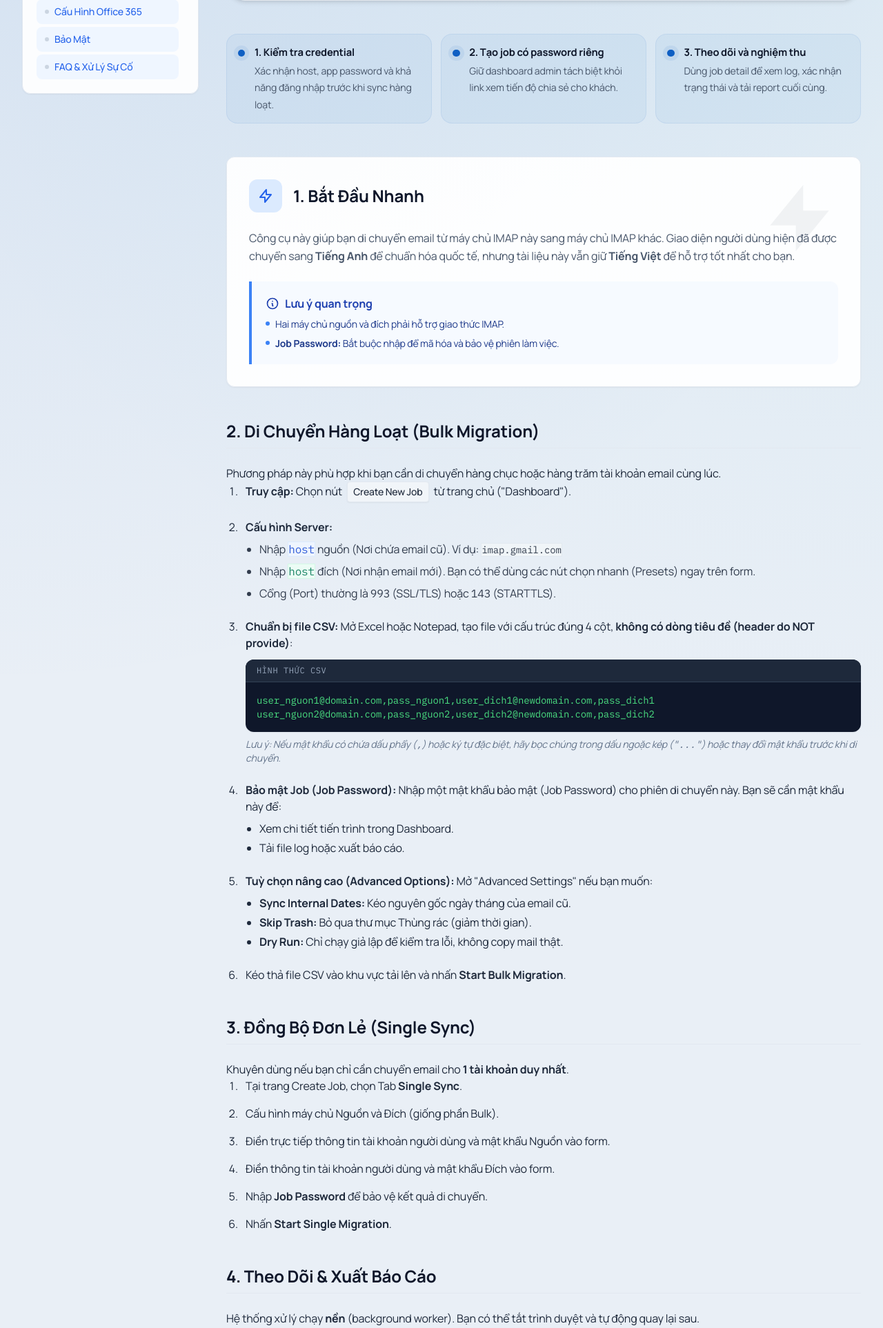
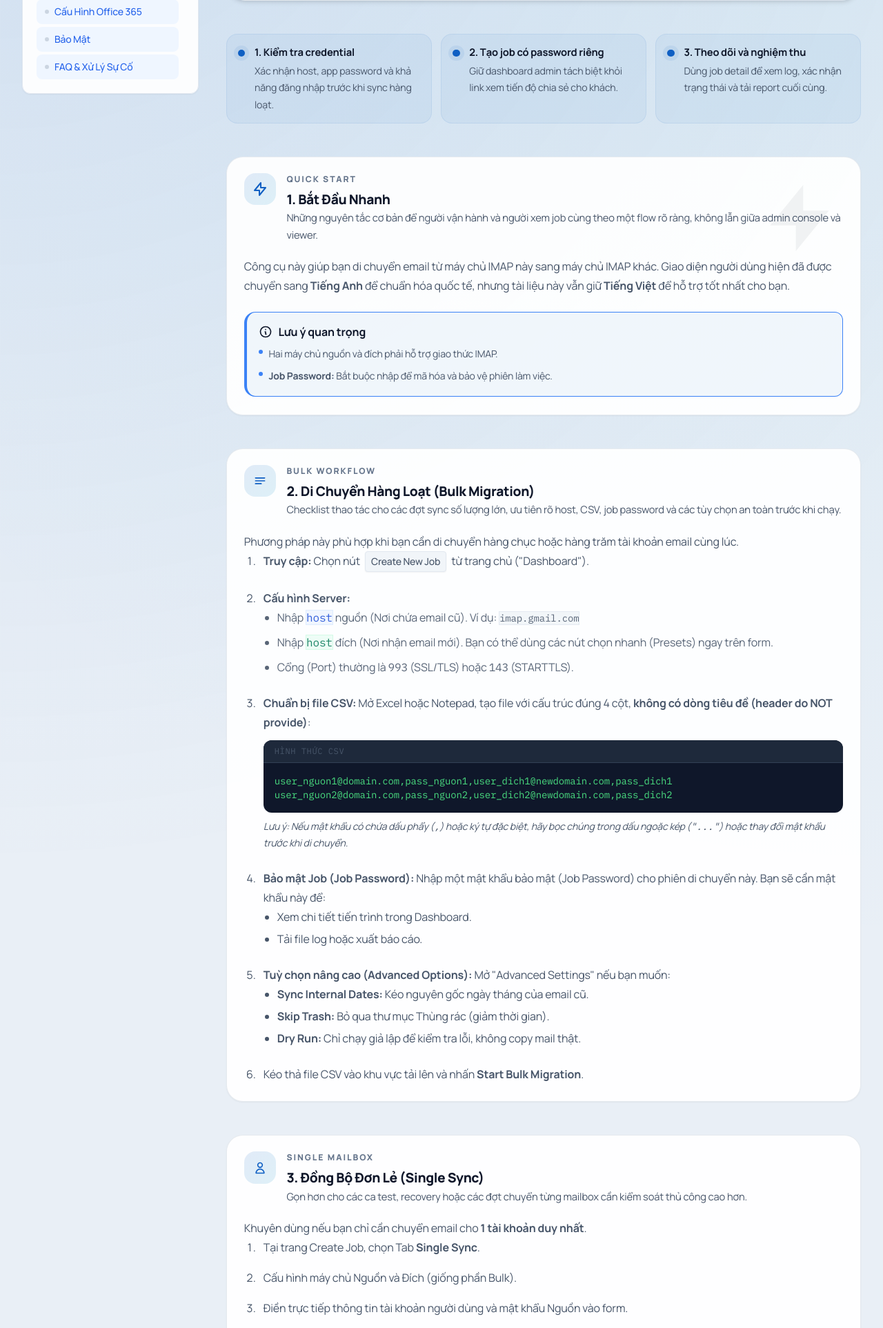
Before and after one commit to phongdh262/web_imapsyncmail, a FastAPI app: page /guide.html in a window 1280 px wide. Shown: the part 436-2361 px from the top of the page at 69% size. Run offline with FastAPI, Linux system fonts and the light colour scheme; some libraries are stand-ins or nearby versions.

Commit message:
Sync admin password from env and unify guide UI

```diff
--- a/backend/main.py
+++ b/backend/main.py
@@ -42,6 +42,38 @@ except Exception as e:
             f.write(f"[{datetime.datetime.now()}] {error_msg}\n")
     except:
         pass
+
+def bootstrap_admin_account():
+    admin_username = os.getenv("ADMIN_USERNAME", "phongdh").strip() or "phongdh"
+    admin_password = os.getenv("ADMIN_PASSWORD")
+
+    if not admin_password:
+        logger.warning("ADMIN_PASSWORD environment variable not set; skipping admin bootstrap.")
+        return
+
+    db = SessionLocal()
+    try:
+        user = db.query(User).filter(User.username == admin_username).first()
+        if user:
+            if verify_password(admin_password, user.hashed_password):
+                logger.info("Admin account '%s' already matches environment password.", admin_username)
+                return
+
+            user.hashed_password = get_password_hash(admin_password)
+            logger.info("Admin account '%s' password synchronized from environment.", admin_username)
+        else:
+            user = User(username=admin_username, hashed_password=get_password_hash(admin_password))
+            db.add(user)
+            logger.info("Admin account '%s' created from environment.", admin_username)
+
+        db.commit()
+    except Exception:
+        db.rollback()
+        logger.exception("Failed to bootstrap admin account from environment.")
+    finally:
+        db.close()
+
+bootstrap_admin_account()
 
 from database import RateLimitEvent
 
--- a/css/style.css
+++ b/css/style.css
@@ -1043,6 +1043,92 @@ textarea::placeholder {
 
 [data-theme="dark"] .compact-pill {
     background: rgba(8, 17, 31, 0.46);
+}
+
+.guide-section-shell {
+    overflow: hidden;
+}
+
+.guide-section-head {
+    display: flex;
+    align-items: flex-start;
+    gap: 0.95rem;
+    padding: 1.45rem 1.55rem 0;
+}
+
+.guide-section-icon {
+    display: inline-flex;
+    align-items: center;
+    justify-content: center;
+    width: 2.9rem;
+    height: 2.9rem;
+    border-radius: 1rem;
+    background: var(--accent-gradient-soft);
+    color: var(--accent-primary);
+    flex-shrink: 0;
+}
+
+.guide-section-copy {
+    min-width: 0;
+}
+
+.guide-section-icon-danger {
+    background: rgba(239, 68, 68, 0.1);
+    color: #dc2626;
+}
+
+[data-theme="dark"] .guide-section-icon-danger {
+    background: rgba(127, 29, 29, 0.32);
+    color: #fca5a5;
+}
+
+.guide-section-kicker {
+    display: block;
+    margin-bottom: 0.35rem;
+    color: var(--text-tertiary);
+    font-size: 0.76rem;
+    font-weight: 800;
+    letter-spacing: 0.16em;
+    text-transform: uppercase;
+}
+
+.guide-section-body {
+    padding: 1.25rem 1.55rem 1.6rem;
+}
+
+.guide-section-body p,
+.guide-section-body li,
+.guide-section-body div,
+.guide-section-body ol,
+.guide-section-body ul {
+    color: var(--text-secondary);
+}
+
+.guide-section-body p,
+.guide-section-body li {
+    line-height: 1.75;
+}
+
+.guide-section-body ol,
+.guide-section-body ul {
+    margin-top: 0;
+}
+
+.guide-section-body h3,
+.guide-section-body h4 {
+    color: var(--text-primary);
+}
+
+.guide-callout {
+    padding: 1rem 1.1rem;
+    border-radius: 1rem;
+    border: 1px solid rgba(15, 95, 195, 0.14);
+    background: rgba(15, 95, 195, 0.05);
+}
+
+[data-theme="dark"] .guide-callout {
+    background: rgba(15, 95, 195, 0.12);
+    border-color: rgba(96, 165, 250, 0.16);
 }
 
 .tab-content {
--- a/templates/guide.html
+++ b/templates/guide.html
@@ -69,7 +69,7 @@
     </aside>
 
     <!-- Main Content -->
-    <main class="flex-1 min-w-0 prose prose-slate max-w-none">
+    <main class="flex-1 min-w-0 max-w-none">
         <!-- Hero Section -->
         <div class="mb-12 animate-slide-up page-hero">
             <div class="page-hero-grid">
@@ -120,33 +120,36 @@
         <!-- 1. Quick Start -->
         <section id="quick-start" class="mb-12 scroll-mt-28">
             <div
-                class="bg-white dark:bg-slate-900 rounded-xl p-8 border border-slate-200 dark:border-slate-800 shadow-sm relative overflow-hidden group hover:shadow-md transition-shadow duration-300">
+                class="section-shell guide-section-shell relative group hover:shadow-md transition-shadow duration-300">
                 <div class="absolute top-0 right-0 p-6 opacity-5 group-hover:opacity-10 transition-opacity">
                     <svg class="w-32 h-32" fill="currentColor" viewBox="0 0 24 24">
                         <path d="M13 10V3L4 14h7v7l9-11h-7z" />
                     </svg>
                 </div>
 
-                <div class="flex items-center gap-4 mb-6">
-                    <div
-                        class="w-12 h-12 bg-blue-100 dark:bg-blue-900/30 rounded-xl flex items-center justify-center text-blue-600 dark:text-blue-400">
+                <div class="guide-section-head">
+                    <div class="guide-section-icon">
                         <svg xmlns="http://www.w3.org/2000/svg" class="h-6 w-6" fill="none" viewBox="0 0 24 24"
                             stroke="currentColor">
                             <path stroke-linecap="round" stroke-linejoin="round" stroke-width="2"
                                 d="M13 10V3L4 14h7v7l9-11h-7z" />
                         </svg>
                     </div>
-                    <h2 class="text-2xl font-bold text-slate-900 dark:text-white m-0">1. Bắt Đầu Nhanh</h2>
+                    <div class="guide-section-copy">
+                        <span class="guide-section-kicker">Quick Start</span>
+                        <h2 class="section-title m-0">1. Bắt Đầu Nhanh</h2>
+                        <p class="section-note m-0">Những nguyên tắc cơ bản để người vận hành và người xem job cùng theo một flow rõ ràng, không lẫn giữa admin console và viewer.</p>
+                    </div>
                 </div>
 
-                <p class="text-slate-600 dark:text-slate-300 mb-6 leading-relaxed">
+                <div class="guide-section-body">
+                    <p class="mb-6">
                         Công cụ này giúp bạn di chuyển email từ máy chủ IMAP này sang máy chủ IMAP khác. Giao diện
                         người dùng hiện đã được chuyển sang <strong>Tiếng Anh</strong> để chuẩn hóa quốc tế, nhưng
                         tài liệu này vẫn giữ <strong>Tiếng Việt</strong> để hỗ trợ tốt nhất cho bạn.
                     </p>
 
-                <div
-                    class="bg-blue-50/50 dark:bg-blue-900/20 border-l-4 border-blue-500 p-5 rounded-r-xl backdrop-blur-sm">
+                    <div class="guide-callout border-l-4 border-blue-500 rounded-r-xl">
                         <h4 class="text-blue-800 dark:text-blue-300 font-bold mb-2 flex items-center gap-2">
                             <svg class="w-5 h-5" fill="none" viewBox="0 0 24 24" stroke="currentColor">
                                 <path stroke-linecap="round" stroke-linejoin="round" stroke-width="2"
@@ -167,14 +170,25 @@
                         </ul>
                     </div>
                 </div>
+            </div>
         </section>
 
         <!-- 2. Bulk Migration -->
         <section id="bulk-migration" class="mb-12 scroll-mt-28">
-            <h2 class="text-2xl font-bold text-slate-900 dark:text-white mb-6 border-b border-slate-200 dark:border-slate-800 pb-2">
-                2. Di Chuyển Hàng Loạt (Bulk Migration)
-            </h2>
-            <div class="prose-slate dark:prose-invert max-w-none">
+            <div class="section-shell guide-section-shell">
+                <div class="guide-section-head">
+                    <div class="guide-section-icon">
+                        <svg xmlns="http://www.w3.org/2000/svg" class="h-5 w-5" fill="none" viewBox="0 0 24 24" stroke="currentColor">
+                            <path stroke-linecap="round" stroke-linejoin="round" stroke-width="2" d="M4 7h16M4 12h16M4 17h10" />
+                        </svg>
+                    </div>
+                    <div class="guide-section-copy">
+                        <span class="guide-section-kicker">Bulk Workflow</span>
+                        <h2 class="section-title m-0">2. Di Chuyển Hàng Loạt (Bulk Migration)</h2>
+                        <p class="section-note m-0">Checklist thao tác cho các đợt sync số lượng lớn, ưu tiên rõ host, CSV, job password và các tùy chọn an toàn trước khi chạy.</p>
+                    </div>
+                </div>
+                <div class="guide-section-body">
                 <p>Phương pháp này phù hợp khi bạn cần di chuyển hàng chục hoặc hàng trăm tài khoản email cùng
                     lúc.</p>
 
@@ -234,14 +248,25 @@ user_nguon2@domain.com,pass_nguon2,user_dich2@newdomain.com,pass_dich2</pre>
                     </li>
                 </ol>
                 </div>
+            </div>
         </section>
 
         <!-- 3. Single Sync -->
         <section id="single-sync" class="mb-12 scroll-mt-28">
-            <h2 class="text-2xl font-bold text-slate-900 dark:text-white mb-6 border-b border-slate-200 dark:border-slate-800 pb-2">
-                3. Đồng Bộ Đơn Lẻ (Single Sync)
-            </h2>
-            <div class="prose-slate dark:prose-invert max-w-none">
+            <div class="section-shell guide-section-shell">
+                <div class="guide-section-head">
+                    <div class="guide-section-icon">
+                        <svg xmlns="http://www.w3.org/2000/svg" class="h-5 w-5" fill="none" viewBox="0 0 24 24" stroke="currentColor">
+                            <path stroke-linecap="round" stroke-linejoin="round" stroke-width="2" d="M16 7a4 4 0 11-8 0 4 4 0 018 0zM12 14a7 7 0 00-7 7h14a7 7 0 00-7-7z" />
+                        </svg>
+                    </div>
+                    <div class="guide-section-copy">
+                        <span class="guide-section-kicker">Single Mailbox</span>
+                        <h2 class="section-title m-0">3. Đồng Bộ Đơn Lẻ (Single Sync)</h2>
+                        <p class="section-note m-0">Gọn hơn cho các ca test, recovery hoặc các đợt chuyển từng mailbox cần kiểm soát thủ công cao hơn.</p>
+                    </div>
+                </div>
+                <div class="guide-section-body">
                 <p>Khuyên dùng nếu bạn chỉ cần chuyển email cho <strong>1 tài khoản duy nhất</strong>.</p>
                 <ol class="space-y-4 list-decimal pl-5">
                     <li class="pl-2">Tại trang Create Job, chọn Tab <strong>Single Sync</strong>.</li>
@@ -252,14 +277,25 @@ user_nguon2@domain.com,pass_nguon2,user_dich2@newdomain.com,pass_dich2</pre>
                     <li class="pl-2">Nhấn <strong>Start Single Migration</strong>.</li>
                 </ol>
                 </div>
+            </div>
         </section>
 
         <!-- 4. Monitoring -->
         <section id="monitoring" class="mb-12 scroll-mt-28">
-            <h2 class="text-2xl font-bold text-slate-900 dark:text-white mb-6 border-b border-slate-200 dark:border-slate-800 pb-2">
-                4. Theo Dõi & Xuất Báo Cáo
-            </h2>
-            <div class="prose-slate dark:prose-invert max-w-none space-y-6">
+            <div class="section-shell guide-section-shell">
+                <div class="guide-section-head">
+                    <div class="guide-section-icon">
+                        <svg xmlns="http://www.w3.org/2000/svg" class="h-5 w-5" fill="none" viewBox="0 0 24 24" stroke="currentColor">
+                            <path stroke-linecap="round" stroke-linejoin="round" stroke-width="2" d="M3 15a4 4 0 004 4h9a5 5 0 10-.1-9.999A5.002 5.002 0 006 9a4 4 0 00-3 6z" />
+                        </svg>
+                    </div>
+                    <div class="guide-section-copy">
+                        <span class="guide-section-kicker">Monitoring</span>
+                        <h2 class="section-title m-0">4. Theo Dõi & Xuất Báo Cáo</h2>
+                        <p class="section-note m-0">Theo dõi dashboard, xem log thời gian thực và tải báo cáo nghiệm thu sau khi toàn bộ mailbox hoàn tất.</p>
+                    </div>
+                </div>
+                <div class="guide-section-body space-y-6">
                 <p>Hệ thống xử lý chạy <strong>nền</strong> (background worker). Bạn có thể tắt trình duyệt và tự động quay lại sau.</p>
 
                 <div>
@@ -289,14 +325,25 @@ user_nguon2@domain.com,pass_nguon2,user_dich2@newdomain.com,pass_dich2</pre>
                     </div>
                 </div>
                 </div>
+            </div>
         </section>
 
          <!-- 5. Check Credentials -->
          <section id="check-credentials" class="mb-12 scroll-mt-28">
-            <h2 class="text-2xl font-bold text-slate-900 dark:text-white mb-6 border-b border-slate-200 dark:border-slate-800 pb-2">
-                5. Kiểm Tra Mật Khẩu Hàng Loạt (MỚI)
-            </h2>
-            <div class="prose-slate dark:prose-invert max-w-none">
+            <div class="section-shell guide-section-shell">
+                <div class="guide-section-head">
+                    <div class="guide-section-icon">
+                        <svg xmlns="http://www.w3.org/2000/svg" class="h-5 w-5" fill="none" viewBox="0 0 24 24" stroke="currentColor">
+                            <path stroke-linecap="round" stroke-linejoin="round" stroke-width="2" d="M15 7a2 2 0 012 2m4 0a6 6 0 01-7.743 5.743L11 17H9v2H7v2H4a1 1 0 01-1-1v-2.586a1 1 0 01.293-.707l5.964-5.964A6 6 0 1121 9z" />
+                        </svg>
+                    </div>
+                    <div class="guide-section-copy">
+                        <span class="guide-section-kicker">Credential QA</span>
+                        <h2 class="section-title m-0">5. Kiểm Tra Mật Khẩu Hàng Loạt</h2>
+                        <p class="section-note m-0">Rà soát trước host, app password và khả năng đăng nhập để giảm lỗi phát sinh ở giữa phiên migration.</p>
+                    </div>
+                </div>
+                <div class="guide-section-body">
                 <p>Trước khi chạy khối lượng lớn, tính năng <strong>Check Credentials</strong> giúp bạn rà soát lại tất cả mật khẩu và App Password tránh lọt lỗi hỏng kết nối lúc Sync.</p>
 
                 <ol class="space-y-4 list-decimal pl-5">
@@ -309,18 +356,24 @@ user_nguon2@domain.com,pass_nguon2,user_dich2@newdomain.com,pass_dich2</pre>
                     <li class="pl-2">Sau khi quét xong, nhấn <strong>Export Failed</strong> để lọc ra chỉ những tài khoản bị sai pass và báo khách hàng cấp lại.</li>
                 </ol>
                 </div>
+            </div>
         </section>
 
         <!-- 6. Gmail App Password Setup -->
         <section id="gmail-setup" class="mb-12 scroll-mt-28">
-            <div class="flex items-center gap-3 mb-6 border-b border-slate-200 dark:border-slate-800 pb-2">
-                <div class="w-8 h-8 rounded-lg bg-red-100 dark:bg-red-900/30 flex items-center justify-center text-red-600 dark:text-red-400">
+            <div class="section-shell guide-section-shell">
+            <div class="guide-section-head">
+                <div class="guide-section-icon guide-section-icon-danger">
                     <svg class="w-5 h-5" fill="currentColor" viewBox="0 0 24 24"><path d="M24 5.457v13.909c0 .904-.732 1.636-1.636 1.636h-3.819V11.73L12 16.64l-6.545-4.91v9.273H1.636A1.636 1.636 0 0 1 0 19.366V5.457c0-2.023 2.309-3.178 3.927-1.964L5.455 4.64 12 9.548l6.545-4.91 1.528-1.145C21.69 2.28 24 3.434 24 5.457z"/></svg>
                 </div>
-                <h2 class="text-2xl font-bold text-slate-900 dark:text-white m-0">6. Khởi tạo App Password Gmail & Workspace</h2>
+                <div class="guide-section-copy">
+                    <span class="guide-section-kicker">Gmail Setup</span>
+                    <h2 class="section-title m-0">6. Khởi tạo App Password Gmail & Workspace</h2>
+                    <p class="section-note m-0">Phần này dùng để xử lý nhanh nhóm lỗi đăng nhập Gmail và Google Workspace, đặc biệt khi người dùng đã bật xác thực hai lớp.</p>
+                </div>
             </div>
 
-            <div class="prose-slate dark:prose-invert max-w-none">
+            <div class="guide-section-body">
                 <div class="bg-amber-50 dark:bg-amber-900/20 border-l-4 border-amber-500 p-4 mb-6 rounded-r-xl">
                     <p class="m-0 text-amber-900 dark:text-amber-200 text-sm font-medium">Bắt buộc: Bạn không thể dùng mật khẩu đăng nhập thông thường của Google nữa do chính sách bảo mật. Bắt buộc phải tạo <strong>Mật khẩu ứng dụng (App Password)</strong> dài 16 ký tự.</p>
                 </div>
@@ -340,18 +393,24 @@ user_nguon2@domain.com,pass_nguon2,user_dich2@newdomain.com,pass_dich2</pre>
                     <li class="pl-2">Copy chuỗi 16 ký tự màu vàng (ví dụ: <code>abcd efgh ijkl mnop</code>) - Nhớ xóa dấu cách khi dán vào file CSV (<code>abcdefghijklmnop</code>).</li>
                 </ol>
             </div>
+            </div>
         </section>
 
          <!-- 7. Office365 App Password Setup -->
          <section id="office365-setup" class="mb-12 scroll-mt-28">
-            <div class="flex items-center gap-3 mb-6 border-b border-slate-200 dark:border-slate-800 pb-2">
-                <div class="w-8 h-8 rounded-lg bg-blue-100 dark:bg-blue-900/30 flex items-center justify-center text-blue-600 dark:text-blue-400">
+            <div class="section-shell guide-section-shell">
+            <div class="guide-section-head">
+                <div class="guide-section-icon">
                     <svg class="w-5 h-5" fill="currentColor" viewBox="0 0 24 24"><path d="M22 2v20h-2V4h-6v18H2v-8h10V2h10zm-8 4v2h4V6h-4zm0 4v2h4v-2h-4zm0 4v2h4v-2h-4z"/></svg>
                 </div>
-                <h2 class="text-2xl font-bold text-slate-900 dark:text-white m-0">7. Hướng dẫn Office 365 (O365)</h2>
+                <div class="guide-section-copy">
+                    <span class="guide-section-kicker">Office 365</span>
+                    <h2 class="section-title m-0">7. Hướng dẫn Office 365 (O365)</h2>
+                    <p class="section-note m-0">Tập hợp các bước tenant-admin và user-level để xử lý xác thực Microsoft 365 theo một luồng dễ đối chiếu.</p>
+                </div>
             </div>
 
-            <div class="prose-slate dark:prose-invert max-w-none">
+            <div class="guide-section-body">
                 <div class="bg-red-50 dark:bg-red-900/20 border-l-4 border-red-500 p-4 mb-6 rounded-r-xl">
                     <p class="m-0 text-red-900 dark:text-red-200 text-sm font-medium">Lưu ý Microsoft: Từ T9/2025, Microsoft sẽ khai tử hoàn toàn Basic Auth trên IMAP. Hiện tại hãy làm theo cấu hình dưới đây.</p>
                 </div>
@@ -365,14 +424,25 @@ user_nguon2@domain.com,pass_nguon2,user_dich2@newdomain.com,pass_dich2</pre>
                     <li class="pl-2">Nếu user liên tục gặp lỗi "AUTHENTICATIONFAILED", admin có thể cần tắt "Security Defaults" trong Entra ID (Azure AD).</li>
                 </ol>
             </div>
+            </div>
         </section>
 
         <!-- 8. Security -->
         <section id="security" class="mb-12 scroll-mt-28">
-            <h2 class="text-2xl font-bold text-slate-900 dark:text-white mb-6 border-b border-slate-200 dark:border-slate-800 pb-2">
-                8. Cơ Chế Bảo Mật Tích Hợp
-            </h2>
-            <div class="prose-slate dark:prose-invert max-w-none">
+            <div class="section-shell guide-section-shell">
+                <div class="guide-section-head">
+                    <div class="guide-section-icon">
+                        <svg xmlns="http://www.w3.org/2000/svg" class="h-5 w-5" fill="none" viewBox="0 0 24 24" stroke="currentColor">
+                            <path stroke-linecap="round" stroke-linejoin="round" stroke-width="2" d="M12 11c0 .967-.784 1.75-1.75 1.75S8.5 11.967 8.5 11s.784-1.75 1.75-1.75S12 10.033 12 11zm0 0V8m0 7v1m7-5h1M4 11H3m14.95 4.95l.707.707M6.343 6.343l-.707-.707m12.314 0l-.707.707M6.343 15.657l-.707.707" />
+                        </svg>
+                    </div>
+                    <div class="guide-section-copy">
+                        <span class="guide-section-kicker">Security Model</span>
+                        <h2 class="section-title m-0">8. Cơ Chế Bảo Mật Tích Hợp</h2>
+                        <p class="section-note m-0">Tóm tắt ngắn các lớp bảo vệ áp vào file CSV, job password và session truy cập để người xem hiểu đúng phạm vi chia sẻ.</p>
+                    </div>
+                </div>
+                <div class="guide-section-body">
                 <div class="grid md:grid-cols-2 gap-4">
                     <div class="bg-slate-50 dark:bg-slate-800/50 p-5 rounded-xl border border-slate-200 dark:border-slate-700">
                         <h4 class="font-semibold text-slate-900 dark:text-white mb-2 flex items-center gap-2">
@@ -394,14 +464,25 @@ user_nguon2@domain.com,pass_nguon2,user_dich2@newdomain.com,pass_dich2</pre>
                     </div>
                 </div>
                 </div>
+            </div>
         </section>
 
         <!-- 9. FAQ & Troubleshooting -->
         <section id="faq_troubleshoot" class="mb-12 scroll-mt-28">
-            <h2 class="text-2xl font-bold text-slate-900 dark:text-white mb-6 border-b border-slate-200 dark:border-slate-800 pb-2">
-                9. Trả Lời Câu Hỏi & Xử Lý Sự Cố (Troubleshooting)
-            </h2>
-
+            <div class="section-shell guide-section-shell">
+                <div class="guide-section-head">
+                    <div class="guide-section-icon">
+                        <svg xmlns="http://www.w3.org/2000/svg" class="h-5 w-5" fill="none" viewBox="0 0 24 24" stroke="currentColor">
+                            <path stroke-linecap="round" stroke-linejoin="round" stroke-width="2" d="M8.257 3.099c.765-1.36 2.722-1.36 3.487 0l6.518 11.591c.75 1.334-.213 2.99-1.742 2.99H3.48c-1.53 0-2.492-1.656-1.743-2.99L8.257 3.1z" />
+                        </svg>
+                    </div>
+                    <div class="guide-section-copy">
+                        <span class="guide-section-kicker">Troubleshooting</span>
+                        <h2 class="section-title m-0">9. Trả Lời Câu Hỏi & Xử Lý Sự Cố</h2>
+                        <p class="section-note m-0">Các lỗi thường gặp được gom thành accordion để kỹ thuật viên và khách dễ tra cứu ngay trong lúc job đang chạy.</p>
+                    </div>
+                </div>
+                <div class="guide-section-body">
             <div class="space-y-4">
                 <!-- 1. Authentication Failed -->
                 <details
@@ -547,6 +628,8 @@ user_nguon2@domain.com,pass_nguon2,user_dich2@newdomain.com,pass_dich2</pre>
                     </div>
                 </details>
             </div>
+            </div>
+            </div>
         </section>
 
     </main>
```
Lines whose indentation alone changed are shown as unchanged.
